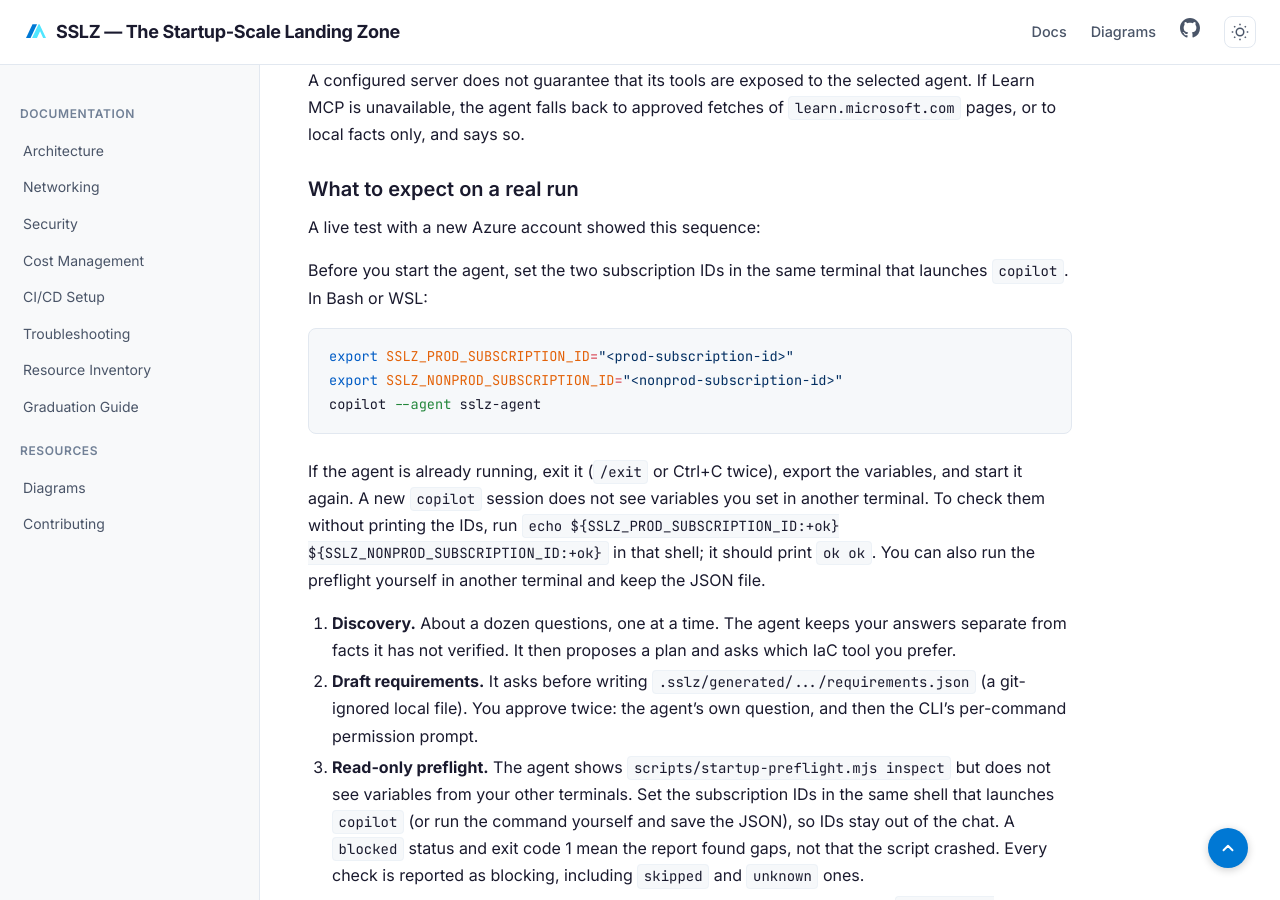
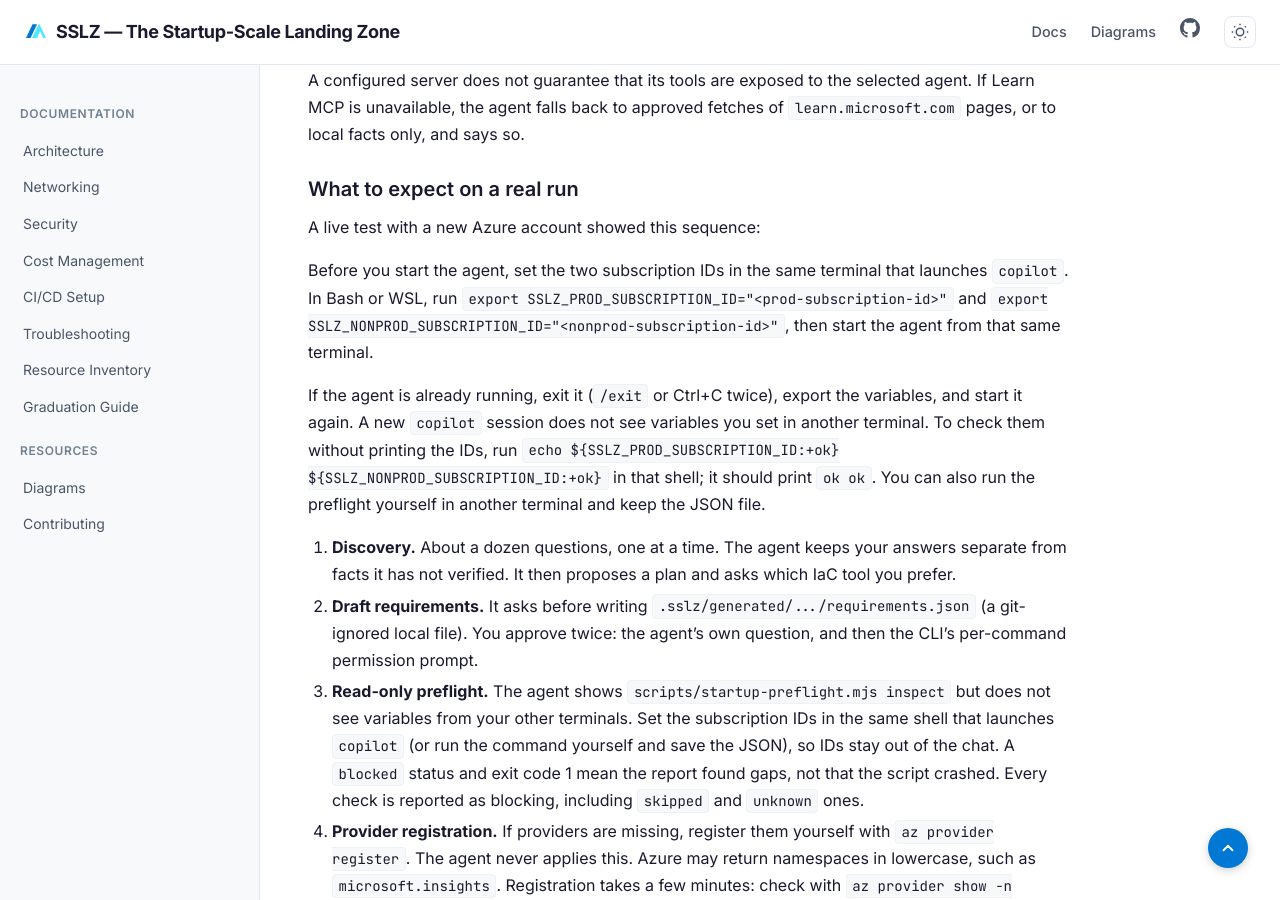
Before and after one commit to ricmmartins/sslz, a Jekyll site: the page built from use-sslz-agent.md, in a window 1280 px wide and 900 px high, scrolled down 5567 px. Built offline with Jekyll 4.4.1, drawn with Linux system fonts in a browser that asks for light colours.

Commit message:
Docs: keep variable setup as inline commands for launcher test

````diff
--- a/use-sslz-agent.md
+++ b/use-sslz-agent.md
@@ -210,13 +210,8 @@
 
 A live test with a new Azure account showed this sequence:
 
-Before you start the agent, set the two subscription IDs in the same terminal that launches `copilot`. In Bash or WSL:
-
-```bash
-export SSLZ_PROD_SUBSCRIPTION_ID="<prod-subscription-id>"
-export SSLZ_NONPROD_SUBSCRIPTION_ID="<nonprod-subscription-id>"
-copilot --agent sslz-agent
-```
+Before you start the agent, set the two subscription IDs in the same terminal that launches `copilot`. In Bash or WSL, run `export SSLZ_PROD_SUBSCRIPTION_ID="<prod-subscription-id>"` and
+`export SSLZ_NONPROD_SUBSCRIPTION_ID="<nonprod-subscription-id>"`, then start the agent from that same terminal.
 
 If the agent is already running, exit it (`/exit` or Ctrl+C twice), export the variables, and start it again. A new
 `copilot` session does not see variables you set in another terminal. To check them without printing the IDs, run
````
